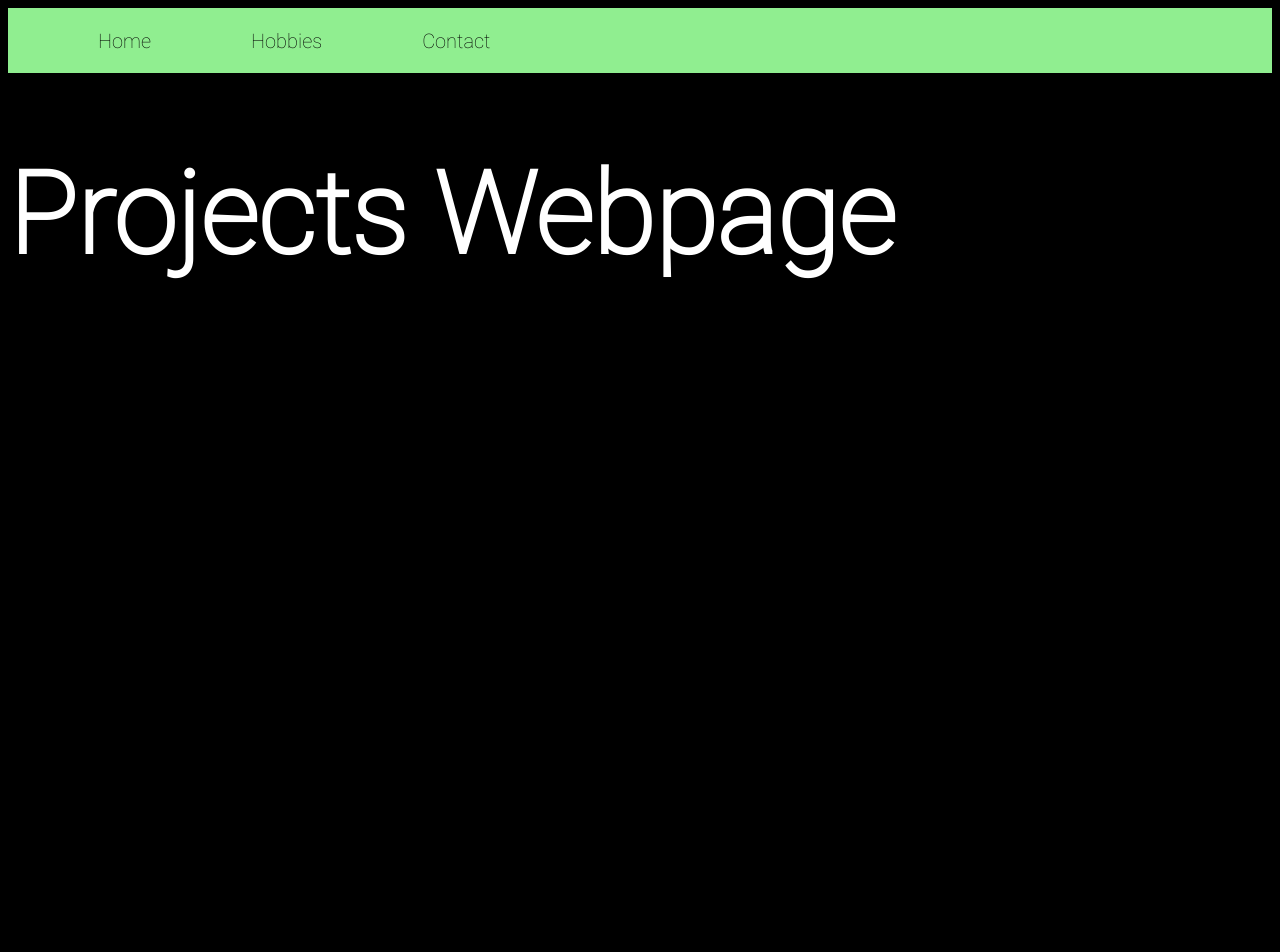
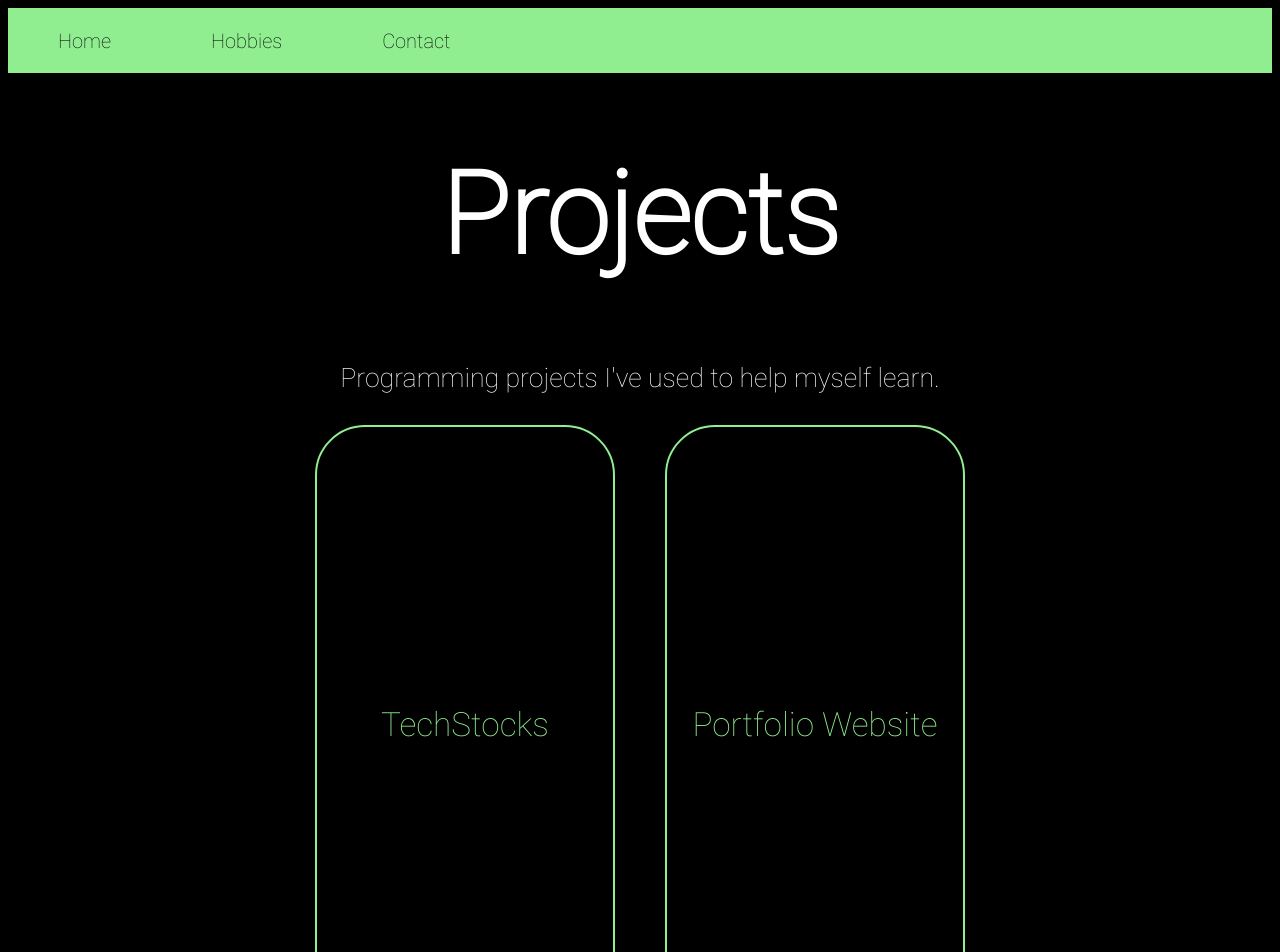
Before and after one commit to nvdixit/Portfolio, a React (Create React App) app in the folder portfolio/: page /Projects in a window 1280 px wide. Shown: the top 952 px of the page. Before the commit the page ends 800 px from the top, so only its background shows below. Built offline with nearby package versions, Linux system fonts and the light colour scheme.

Commit message:
Began building Projects webpage

```diff
--- /dev/null
+++ b/portfolio/src/components/ProjectButton/ProjectButton.css
@@ -0,0 +1,21 @@
+#ProjectButton {
+    color:lightgreen;
+    background-color: black;
+    border-color:lightgreen;
+
+    width:300px;
+    height:600px;
+    border-radius: 50px;
+    border-style: solid;
+
+    text-align: center;
+    display: inline-block;
+    margin-left: 25px;
+    margin-right: 25px;
+
+    font-size: 25pt;
+}
+
+#ProjectButton:hover {
+    cursor:pointer;
+}
--- /dev/null
+++ b/portfolio/src/components/ProjectButton/ProjectButton.js
@@ -0,0 +1,10 @@
+import react from 'react'
+import "./ProjectButton.css"
+
+function ProjectButton(props) {
+    return (
+        <button id="ProjectButton">{props.projectName}</button>
+    )
+}
+
+export default ProjectButton
--- a/portfolio/src/components/Projects.js
+++ b/portfolio/src/components/Projects.js
@@ -1,4 +1,6 @@
 import {Link} from "react-router-dom"
+
+import ProjectButton from "./ProjectButton/ProjectButton"
 
 function Projects() {
     return (
@@ -8,7 +10,21 @@ function Projects() {
                 <li id="navitem"><Link to={"/Hobbies"} style={{ textDecoration: 'none', color:"inherit" }}>Hobbies</Link></li>
                 <li id="navitem"><Link to={"/Contact"} style={{ textDecoration: 'none', color:"inherit"}}>Contact</Link></li>
             </ul>
-            <h1>Projects Webpage</h1>
+
+            <center><h1>Projects</h1></center>
+
+            <p>
+                <center>
+                    Programming projects I've used to help myself learn.
+                </center>
+            </p>
+
+            <p>
+                <center>
+                    <ProjectButton projectName="TechStocks"/>
+                    <ProjectButton projectName="Portfolio Website"/>
+                </center>
+            </p>
         </main>
     )
 }
--- a/portfolio/src/styles/global.css
+++ b/portfolio/src/styles/global.css
@@ -22,6 +22,10 @@ p {
     margin-right: 100pt;
 }
 
+button {
+    font-family: 'Roboto-Thin', "Roboto";
+}
+
 #navbar {
     font-family: 'Roboto-Thin', 'Roboto';
 
@@ -30,6 +34,7 @@ p {
     justify-content: flex-start;
 
     margin: 0;
+    padding: 0;
     height: 65px;
 
     background-color: lightgreen;
```
